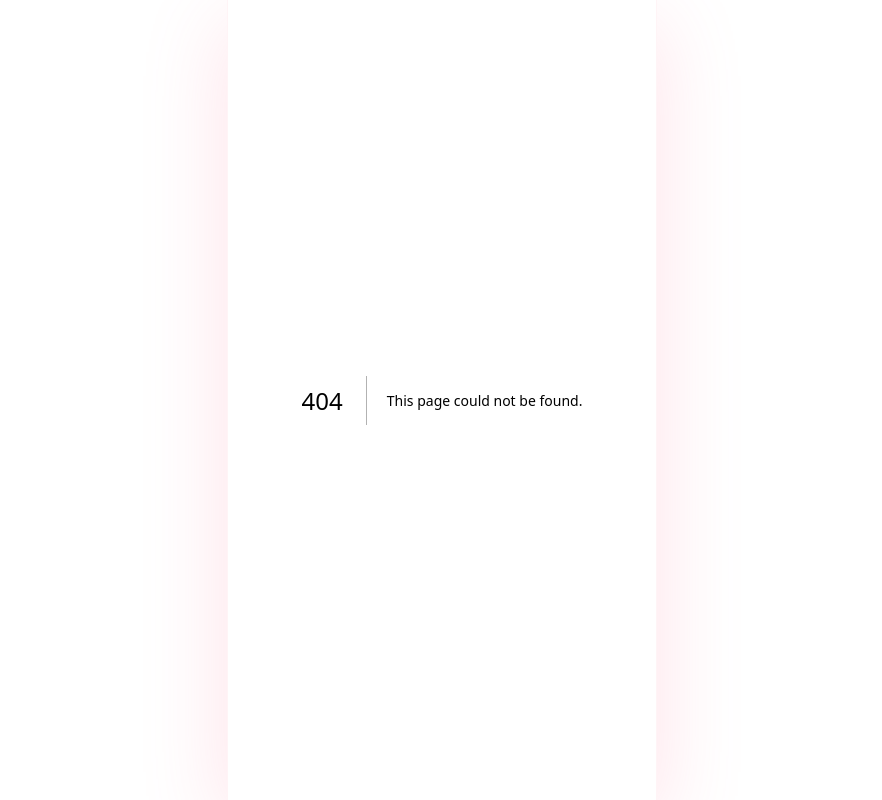
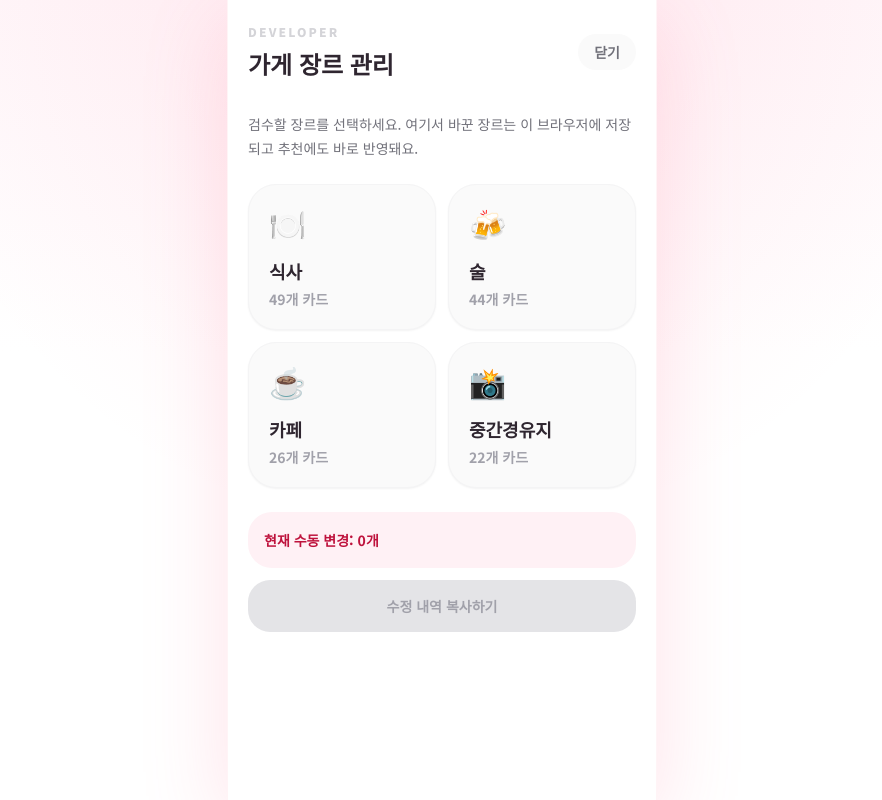
Before and after one commit to PMIN0927/PMIN, a Next.js app: page /dev in a window 1280 px wide. Before the commit this address had no page. Shown: the whole page, without its empty margins (198-1080 px from the left). Built offline with nearby package versions, Linux system fonts and the light colour scheme.

Commit message:
Add copy role override changes

```diff
--- /dev/null
+++ b/app/dev/page.tsx
@@ -0,0 +1,159 @@
+"use client";
+
+import { useMemo, useState } from "react";
+import Link from "next/link";
+import { loadPlaces } from "@/lib/loadPlaces";
+import { getEffectiveRole } from "@/lib/placeRole";
+import { loadRoleOverrides, removeRoleOverride, roleOptions, saveRoleOverride, type EditableRole } from "@/lib/roleOverrides";
+import type { Place } from "@/types/place";
+
+export default function DevPage() {
+  const [selectedRole, setSelectedRole] = useState<EditableRole | null>(null);
+  const [version, setVersion] = useState(0);
+  const [copied, setCopied] = useState(false);
+  const places = useMemo(loadPlaces, [version]);
+  const overrides = useMemo(loadRoleOverrides, [version]);
+  const filtered = selectedRole ? places.filter((place) => getEffectiveRole(place) === selectedRole) : [];
+  const overrideItems = useMemo(
+    () =>
+      Object.entries(overrides)
+        .map(([id, role]) => {
+          const place = places.find((item) => item.id === id);
+          return place ? { id, name: place.name, role } : { id, name: "알 수 없는 장소", role };
+        })
+        .sort((a, b) => a.name.localeCompare(b.name, "ko")),
+    [overrides, places]
+  );
+
+  const changeRole = (place: Place, role: EditableRole) => {
+    saveRoleOverride(place.id, role);
+    setVersion((value) => value + 1);
+  };
+
+  const resetRole = (place: Place) => {
+    removeRoleOverride(place.id);
+    setVersion((value) => value + 1);
+  };
+
+  const copyOverrides = async () => {
+    const text = JSON.stringify(overrideItems, null, 2);
+    await navigator.clipboard.writeText(text);
+    setCopied(true);
+    window.setTimeout(() => setCopied(false), 1600);
+  };
+
+  return (
+    <main className="min-h-screen bg-white px-5 py-6 safe-bottom">
+      <header className="flex items-center justify-between">
+        <div>
+          <p className="text-xs font-black uppercase tracking-[0.18em] text-zinc-300">Developer</p>
+          <h1 className="mt-2 text-2xl font-black text-ink">가게 장르 관리</h1>
+        </div>
+        <Link href="/" className="rounded-full bg-zinc-50 px-4 py-2 text-sm font-black text-zinc-500">
+          닫기
+        </Link>
+      </header>
+
+      {!selectedRole ? (
+        <section className="mt-8">
+          <p className="text-sm leading-6 text-zinc-500">검수할 장르를 선택하세요. 여기서 바꾼 장르는 이 브라우저에 저장되고 추천에도 바로 반영돼요.</p>
+          <div className="mt-6 grid grid-cols-2 gap-3">
+            {roleOptions.map((role) => {
+              const count = places.filter((place) => getEffectiveRole(place) === role).length;
+              return (
+                <button key={role} onClick={() => setSelectedRole(role)} className="rounded-[28px] border border-zinc-100 bg-zinc-50 p-5 text-left shadow-sm transition active:scale-[0.98]">
+                  <p className="text-3xl">{roleEmoji(role)}</p>
+                  <p className="mt-4 text-lg font-black text-ink">{role}</p>
+                  <p className="mt-1 text-sm font-bold text-zinc-400">{count}개 카드</p>
+                </button>
+              );
+            })}
+          </div>
+          <div className="mt-6 rounded-[24px] bg-roseSoft p-4 text-sm font-bold leading-6 text-rose-700">
+            현재 수동 변경: {Object.keys(overrides).length}개
+          </div>
+          <button
+            onClick={copyOverrides}
+            disabled={overrideItems.length === 0}
+            className="mt-3 w-full rounded-[22px] bg-ink px-5 py-4 text-sm font-black text-white disabled:bg-zinc-200 disabled:text-zinc-400"
+          >
+            {copied ? "수정 내역 복사 완료" : "수정 내역 복사하기"}
+          </button>
+          {overrideItems.length > 0 && (
+            <div className="mt-3 rounded-[22px] bg-zinc-50 p-4">
+              <p className="text-xs font-black text-zinc-400">최근 수정 내역</p>
+              <div className="mt-2 max-h-40 space-y-1 overflow-auto text-xs leading-5 text-zinc-600">
+                {overrideItems.map((item) => (
+                  <p key={item.id}>
+                    {item.name} → <span className="font-black text-rose-600">{item.role}</span>
+                  </p>
+                ))}
+              </div>
+            </div>
+          )}
+        </section>
+      ) : (
+        <section className="mt-7">
+          <button onClick={() => setSelectedRole(null)} className="rounded-full bg-zinc-50 px-4 py-2 text-sm font-black text-zinc-500">
+            ← 장르 다시 선택
+          </button>
+          <div className="mt-5 flex items-end justify-between">
+            <div>
+              <p className="text-sm font-black text-roseApp">{selectedRole}</p>
+              <h2 className="mt-1 text-2xl font-black text-ink">전체 카드 {filtered.length}개</h2>
+            </div>
+          </div>
+
+          <div className="mt-5 space-y-4">
+            {filtered.map((place) => (
+              <DevPlaceCard key={place.id} place={place} isManual={Boolean(overrides[place.id])} onChangeRole={(role) => changeRole(place, role)} onReset={() => resetRole(place)} />
+            ))}
+          </div>
+        </section>
+      )}
+    </main>
+  );
+}
+
+function DevPlaceCard({ place, isManual, onChangeRole, onReset }: { place: Place; isManual: boolean; onChangeRole: (role: EditableRole) => void; onReset: () => void }) {
+  const role = getEffectiveRole(place);
+
+  return (
+    <article className="rounded-[28px] border border-zinc-100 bg-white p-4 shadow-card">
+      <div className="flex items-start justify-between gap-3">
+        <div className="min-w-0">
+          <p className="text-xs font-black text-roseApp">{isManual ? "수동 변경됨" : role}</p>
+          <h3 className="mt-1 truncate text-lg font-black text-ink">{place.name}</h3>
+          <p className="mt-2 line-clamp-2 text-xs leading-5 text-zinc-500">{place.detailCategory || place.category || place.description}</p>
+        </div>
+        <span className="shrink-0 text-3xl">{roleEmoji(role as EditableRole)}</span>
+      </div>
+
+      <div className="mt-4 grid grid-cols-2 gap-2">
+        {roleOptions.map((option) => (
+          <button
+            key={option}
+            onClick={() => onChangeRole(option)}
+            className={`rounded-2xl px-3 py-3 text-sm font-black transition ${role === option ? "bg-roseApp text-white" : "bg-zinc-50 text-zinc-600"}`}
+          >
+            {option}
+          </button>
+        ))}
+      </div>
+
+      {isManual && (
+        <button onClick={onReset} className="mt-3 w-full rounded-2xl bg-roseSoft px-4 py-3 text-sm font-black text-rose-700">
+          원래 DB 기준으로 되돌리기
+        </button>
+      )}
+    </article>
+  );
+}
+
+function roleEmoji(role: string) {
+  if (role === "식사") return "🍽️";
+  if (role === "술") return "🍻";
+  if (role === "카페") return "☕";
+  if (role === "중간경유지") return "📸";
+  return "💗";
+}
--- a/app/page.tsx
+++ b/app/page.tsx
@@ -1,16 +1,31 @@
 "use client";
 
-import { useEffect } from "react";
+import { useEffect, useRef, useState } from "react";
 import { useRouter } from "next/navigation";
 import BottomButton from "@/components/BottomButton";
 import { isOnboardingComplete } from "@/lib/storage";
 
 export default function HomePage() {
   const router = useRouter();
+  const [heartCount, setHeartCount] = useState(0);
+  const redirectTimer = useRef<number | null>(null);
 
   useEffect(() => {
-    if (isOnboardingComplete()) router.replace("/today");
+    if (!isOnboardingComplete()) return;
+    redirectTimer.current = window.setTimeout(() => router.replace("/today"), 1400);
+    return () => {
+      if (redirectTimer.current) window.clearTimeout(redirectTimer.current);
+    };
   }, [router]);
+
+  const tapHeart = () => {
+    if (redirectTimer.current) window.clearTimeout(redirectTimer.current);
+    setHeartCount((count) => {
+      const next = count + 1;
+      if (next >= 5) router.push("/dev");
+      return next;
+    });
+  };
 
   return (
     <main className="flex min-h-screen flex-col bg-white px-6 py-5 safe-bottom">
@@ -23,10 +38,10 @@ export default function HomePage() {
       </header>
 
       <section className="flex flex-1 flex-col justify-center pb-10 text-center">
-        <div className="mx-auto grid h-28 w-28 place-items-center rounded-[36px] bg-roseSoft text-6xl shadow-card">💗</div>
-        <h1 className="mx-auto mt-10 max-w-[320px] text-[27px] font-black leading-[1.25] text-ink">
-          오늘 데이트 예정이신가요?
-        </h1>
+        <button onClick={tapHeart} aria-label="developer mode" className="mx-auto grid h-28 w-28 place-items-center rounded-[36px] bg-roseSoft text-6xl shadow-card transition active:scale-95">
+          💗
+        </button>
+        <h1 className="mx-auto mt-10 max-w-[320px] text-[27px] font-black leading-[1.25] text-ink">오늘 데이트 예정이신가요?</h1>
         <p className="mx-auto mt-4 max-w-[310px] text-[15px] leading-7 text-zinc-500">
           두 분의 분위기에 어울리는 식사, 카페나 술집, 중간에 들를 곳까지 한 번에 추천해드릴게요.
         </p>
@@ -43,6 +58,8 @@ export default function HomePage() {
             </div>
           ))}
         </div>
+
+        {heartCount > 0 && heartCount < 5 && <p className="mt-4 text-xs font-bold text-rose-400">개발자 모드 {heartCount}/5</p>}
       </section>
 
       <BottomButton href="/onboarding">추천 받으러 가기</BottomButton>
--- a/lib/loadPlaces.ts
+++ b/lib/loadPlaces.ts
@@ -1,7 +1,9 @@
 import places from "@/data/places.json";
 import { enrichPlaces } from "./placeEnrichment";
+import { applyRoleOverride, loadRoleOverrides } from "./roleOverrides";
 import type { Place } from "@/types/place";
 
 export function loadPlaces(): Place[] {
-  return enrichPlaces(places as Place[]);
+  const overrides = loadRoleOverrides();
+  return enrichPlaces(places as Place[]).map((place) => applyRoleOverride(place, overrides));
 }
--- /dev/null
+++ b/lib/roleOverrides.ts
@@ -0,0 +1,33 @@
+import type { PlaceRole } from "@/types/place";
+
+export const roleOptions = ["식사", "술", "카페", "중간경유지"] as const;
+export type EditableRole = (typeof roleOptions)[number];
+
+const key = "placeRoleOverrides";
+
+export function loadRoleOverrides(): Record<string, EditableRole> {
+  if (typeof window === "undefined") return {};
+  try {
+    return JSON.parse(localStorage.getItem(key) || "{}");
+  } catch {
+    return {};
+  }
+}
+
+export function saveRoleOverride(placeId: string, role: EditableRole) {
+  if (typeof window === "undefined") return;
+  const overrides = loadRoleOverrides();
+  overrides[placeId] = role;
+  localStorage.setItem(key, JSON.stringify(overrides));
+}
+
+export function removeRoleOverride(placeId: string) {
+  if (typeof window === "undefined") return;
+  const overrides = loadRoleOverrides();
+  delete overrides[placeId];
+  localStorage.setItem(key, JSON.stringify(overrides));
+}
+
+export function applyRoleOverride<T extends { id: string; role: PlaceRole }>(place: T, overrides: Record<string, EditableRole>) {
+  return overrides[place.id] ? { ...place, role: overrides[place.id], manualRole: overrides[place.id] } : place;
+}
```
Also changed, not shown: 1 other file (tests, documents, lock files or other folders).
